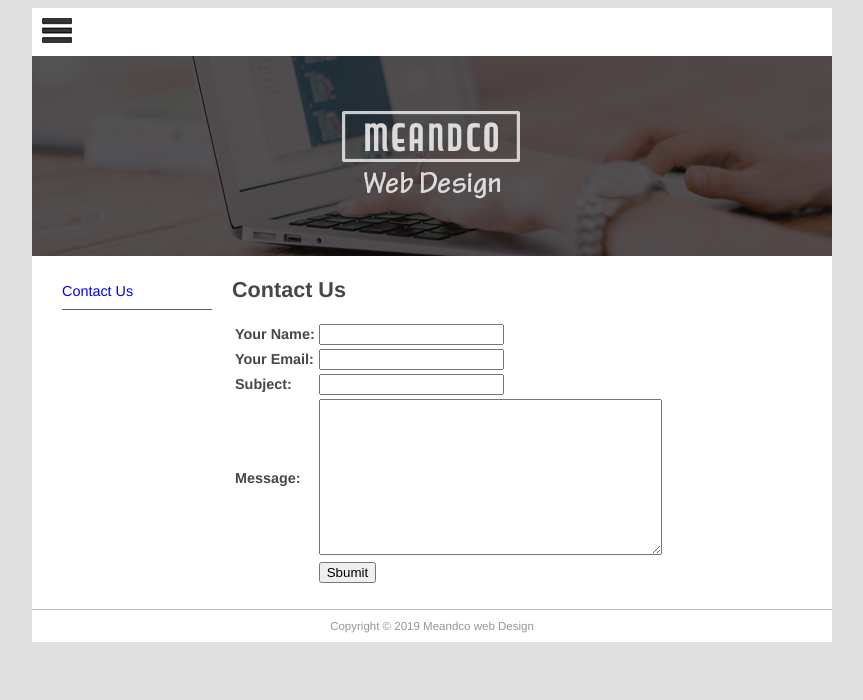
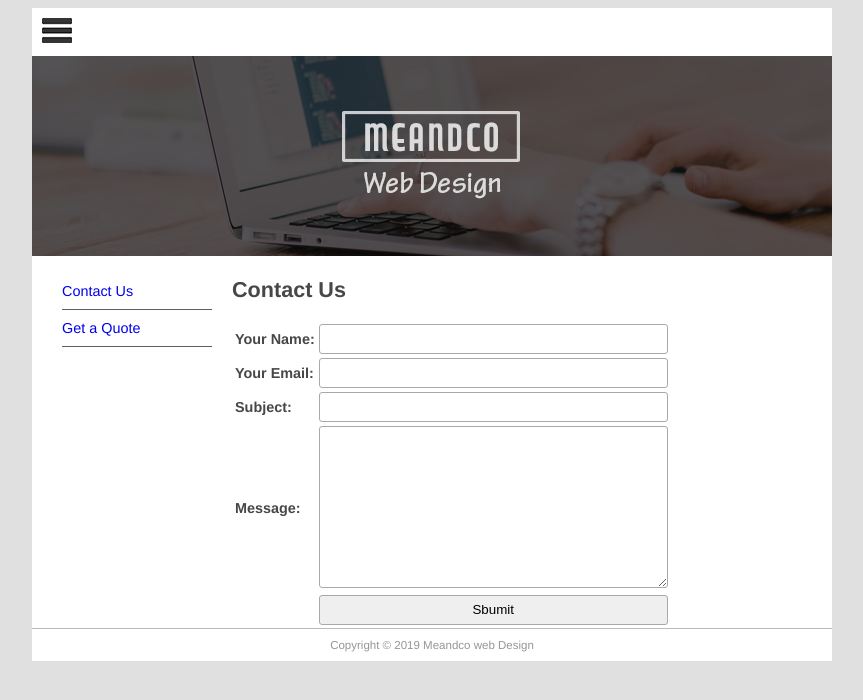
Before and after one commit to jingwangnet/mftd_site_tdd, a Django app: page /contact in a window 1280 px wide. Shown: the top 700 px of the page, without its empty margins (208-1071 px from the left). Run offline with Django 5.2, Linux system fonts and the light colour scheme; data that the repository does not hold is empty.

Commit message:
Add template and URL mapping

```diff
--- a/mfdw_site/urls.py
+++ b/mfdw_site/urls.py
@@ -20,5 +20,6 @@ from django.urls import path, include
 
 urlpatterns = [
     path("admin/", admin.site.urls),
+    path("quote/", include("quotes.urls", namespace="quotes")),
     path("", include("pages.urls", namespace="pages")),
 ]
--- a/quotes/forms.py
+++ b/quotes/forms.py
@@ -19,5 +19,9 @@ class QuoteForm(forms.ModelForm):
             "sitestatus",
             "priority",
             "jobfile",
-            "quotedate" "quoteprice",
+            "quotedate",
+            "quoteprice",
         ]
+        widgets = {
+            "quotedate": forms.SelectDateWidget(),
+        }
--- /dev/null
+++ b/quotes/urls.py
@@ -0,0 +1,9 @@
+from django.urls import path
+from . import views
+
+urlpatterns = [
+    path("", views.quote_req, name="request"),
+]
+
+
+app_name = "quotes"
--- a/static/main.css
+++ b/static/main.css
@@ -58,3 +58,46 @@ body {
 #logo {
 	padding: 10px;
 }
+ul.errorlist {
+    margin: 0;
+    padding: 0;
+}
+.errorlist li {
+    border: 1px solid red;
+    color: red;
+    background: rgba(255, 0, 0, 0.15);
+    list-style-position: inside;
+    display: block;
+    font-size: 1.2em;
+    margin: 0 0 3px;
+    padding: 4px 5px;
+    text-align: center;
+    border-radius: 3px;
+}
+
+input, textarea {
+    width: 100%;
+    padding: 5px!important;
+    -webkit-box-sizing: border-box;
+    -moz-box-sizing: border-box;
+    box-sizing: border-box;
+    border-radius: 3px;
+    border-style: solid;
+    border-width: 1px;
+    border-color: rgb(169,169,169)
+}
+
+input {
+    height: 30px;
+}
+.success {
+    background-color: rgba(0, 128, 0, 0.15);
+    padding: 10px;
+    text-align: center;
+    color: green;
+    border: 1px solid green;
+    border-radius: 3px;
+}
+.required label:after {
+	content: "*";
+}
--- a/templates/base.html
+++ b/templates/base.html
@@ -25,6 +25,7 @@
           <li>Menu 3</li>
           {% endblock %}
           <li><a href="{% url 'pages:contact' %}">Contact Us</a></li>
+          <li><a href="{% url 'quotes:request' %}">Get a Quote</a></li>
         </ul>
       </nav>
     </aside>
```
Also changed, not shown: quotes/templates/quotes/quote.html (added, +26 -0 lines), quotes/views.py (+20 -0 lines), 1 other file.
